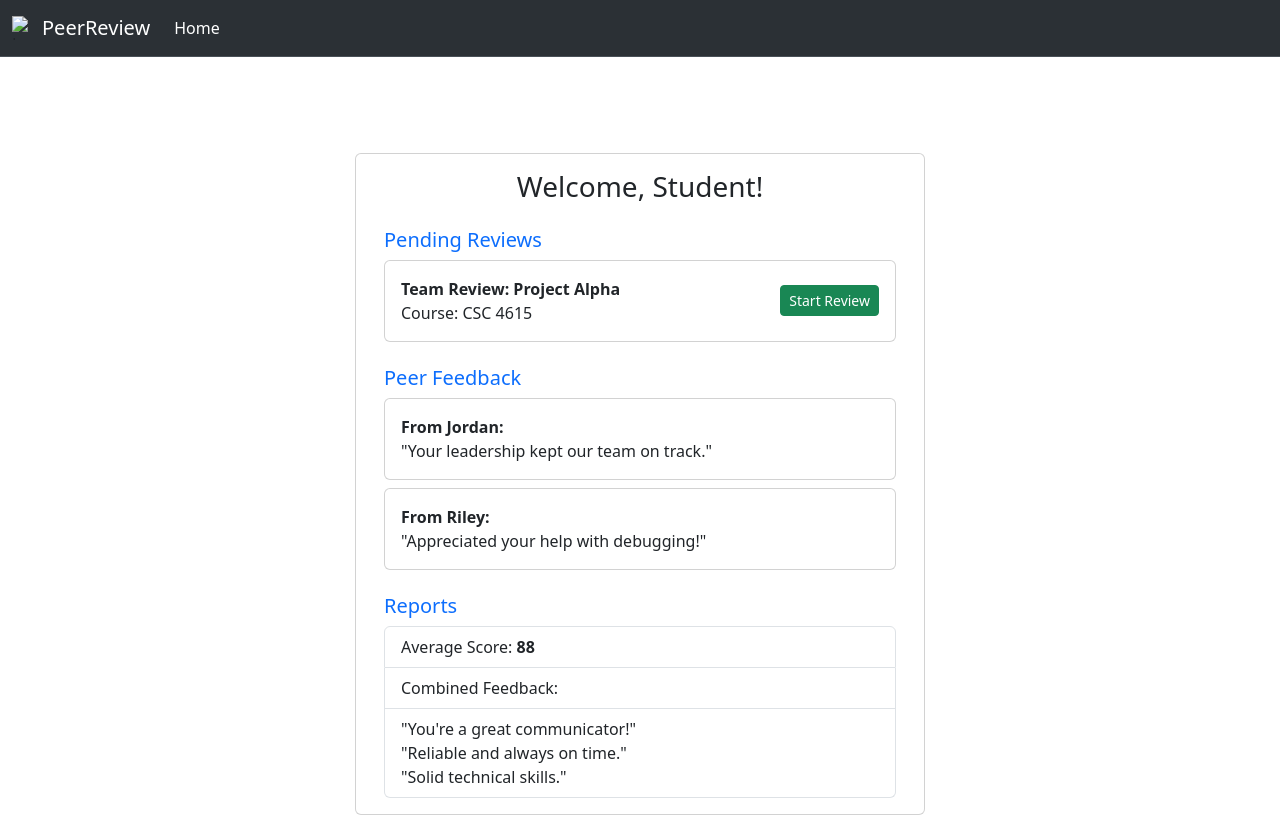
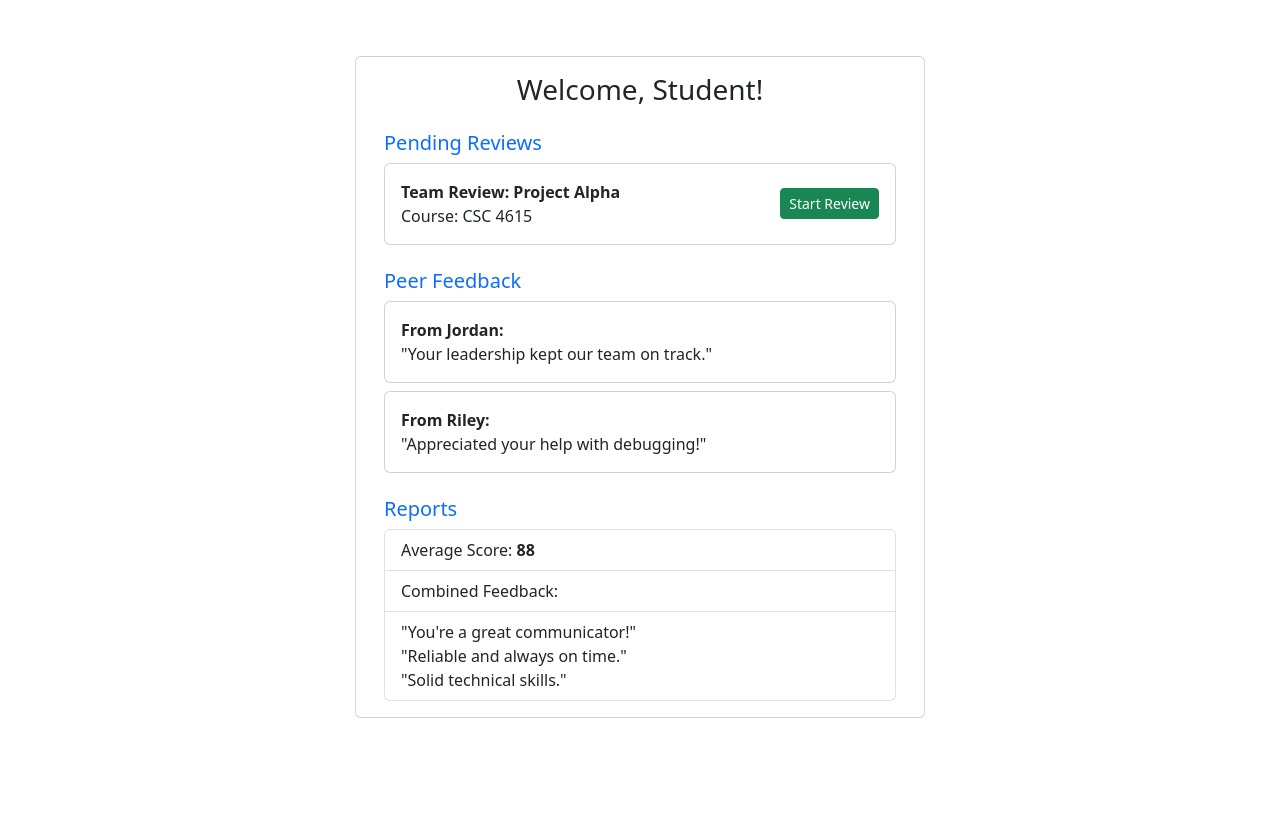
Before and after one commit to jshall42/Final_Project, a plain HTML site: page components/studentView.html in a window 1280 px wide. Drawn offline with nearby package versions, Linux system fonts and the light colour scheme; some packages are replaced by stand-ins of ours; a script that the page names is missing; files whose address does not match are found by name.

Commit message:
Changed the way the navbar works with it so its SPA freindly

```diff
--- a/components/studentView.html
+++ b/components/studentView.html
@@ -8,26 +8,8 @@
 </head>
 <body>
   <div>
-    <nav class="navbar navbar-expand-lg bg-body-tertiary bg-dark border-bottom border-body" data-bs-theme="dark">
-      <div class="container-fluid">
-        <img src="images/logo.png" alt="Logo" width="30" height="24" class="d-inline-block align-text-top">
-        <a class="navbar-brand" href="#" aria-label="PeerReview Home">PeerReview</a>
-        <button class="navbar-toggler" type="button" data-bs-toggle="collapse" data-bs-target="#navbarNav"
-                aria-controls="navbarNav" aria-expanded="false" aria-label="Toggle navigation">
-          <span class="navbar-toggler-icon"></span>
-        </button>
-        <div class="collapse navbar-collapse" id="navbarNav">
-          <ul class="navbar-nav">
-            <li class="nav-item">
-              <button class="nav-link btn btn-link text-white" id="btnHome" type="button" aria-label="Go to Home">Home</button>
-            </li>
-          </ul>
-        </div>
-      </div>
-    </nav>
-
     <!-- Main Forms Container -->
-    <div class="container mt-5 pt-5">
+    <div class="container mt-2 pt-5">
       <div class="row justify-content-center">
         <div class="card col-12 col-md-8 col-lg-6" id="studentView">
           <div class="card-body">
```
